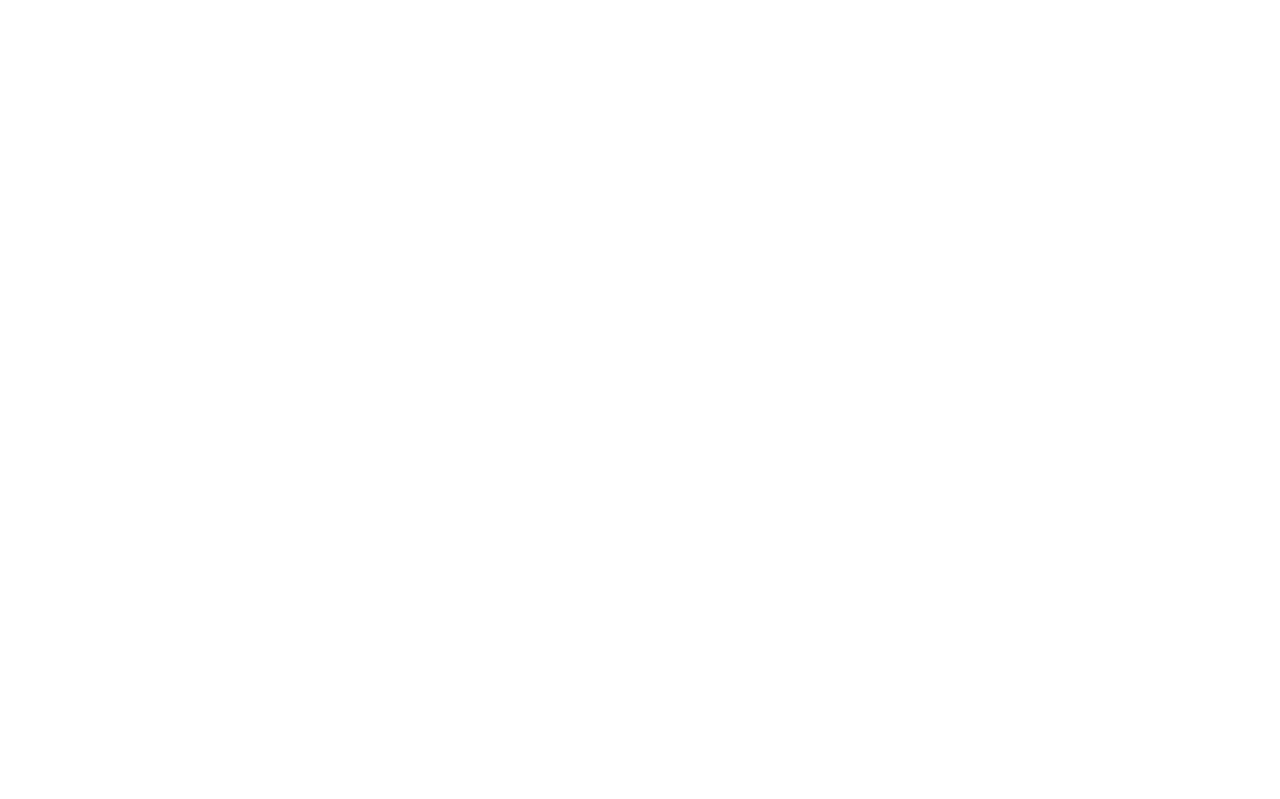
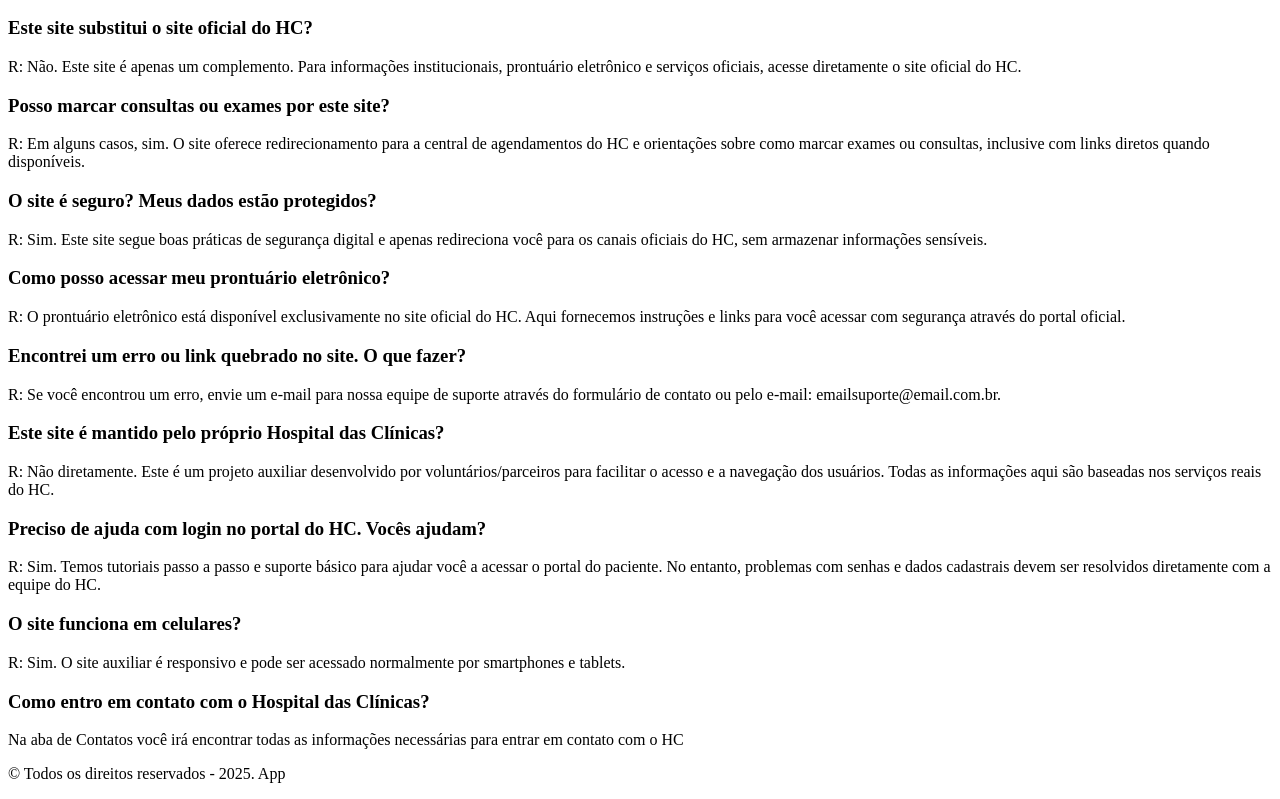
Before and after one commit to Challenge-1TDSPF-RRP/Front-End-Sprint-3, a React (Vite) app in the folder saude-mais/: page /faq in a window 1280 px wide. Before the commit this address had no page. Shown: the part 243-1042 px from the top of the page. Before the commit the page ends 800 px from the top, so only its background shows below. Built offline with nearby package versions, Linux system fonts and the light colour scheme.

Commit message:
Finalizando o faq e adicionando link para ele no menu

```diff
--- a/saude-mais/src/components/Menu/Menu.tsx
+++ b/saude-mais/src/components/Menu/Menu.tsx
@@ -8,6 +8,7 @@
             <Link to="/consultas">Consultas</Link>
             <Link to="/exames">Exames</Link>
             <Link to="/receitas">Receitas</Link>
+            <Link to="/faq">Faq</Link>
         </nav>
     );
 }
--- a/saude-mais/src/main.tsx
+++ b/saude-mais/src/main.tsx
@@ -14,6 +14,7 @@
 import EditarExame from './routes/EditarExame/index.tsx';
 import ReceitaMedica from './routes/ReceitaMedica/index.tsx';
 import EditarReceita from './routes/EditarReceita/index.tsx';
+import Faq from './routes/Faq/index.tsx';
 
 const router = createBrowserRouter([
   {
@@ -32,7 +33,8 @@
       { path: "/editar/exames/:id", element: <EditarExame/> },
       { path: "/receitas", element: <ReceitaMedica/>},
       { path: "/editar/receitas", element: <EditarReceita/>},
-      { path: "/editar/receitas/:id", element: <EditarReceita/>}
+      { path: "/editar/receitas/:id", element: <EditarReceita/>},
+      { path: "/faq", element: <Faq/>}
     ],
   },
 ]);
--- a/saude-mais/src/routes/Faq/index.tsx
+++ b/saude-mais/src/routes/Faq/index.tsx
@@ -4,7 +4,7 @@
     return(
         <main>
             <h2>Perguntas frequentes</h2>
-
+            <section>
                 <div>
                     <h3>O que é este site auxiliar ao HC?</h3>
                     <p> R: Este site foi criado para oferecer suporte e facilitar o acesso a informações, agendamentos, orientações e serviços relacionados ao Hospital das Clínicas (HC). Ele complementa o site oficial com uma interface mais simples e rápida para determinados serviços.</p>
@@ -30,21 +30,32 @@
                     <p>R: O prontuário eletrônico está disponível exclusivamente no site oficial do HC. Aqui fornecemos instruções e links para você acessar com segurança através do portal oficial.</p>
                 </div>
 
-                <p class="resposta">R: O prontuário eletrônico está disponível exclusivamente no site oficial do HC. Aqui fornecemos instruções e links para você acessar com segurança através do portal oficial.</p>
+                <div>
+                    <h3>Encontrei um erro ou link quebrado no site. O que fazer?</h3>
+                    <p>R: Se você encontrou um erro, envie um e-mail para nossa equipe de suporte através do formulário de contato ou pelo e-mail: emailsuporte@email.com.br.</p>
+                </div>
 
-                <p class="pergunta">Encontrei um erro ou link quebrado no site. O que fazer?</p>
-                <p class="resposta">R: Se você encontrou um erro, envie um e-mail para nossa equipe de suporte através do formulário de contato ou pelo e-mail: emailsuporte@email.com.br.</p>
+                <div>
+                    <h3>Este site é mantido pelo próprio Hospital das Clínicas?</h3>
+                    <p>R: Não diretamente. Este é um projeto auxiliar desenvolvido por voluntários/parceiros para facilitar o acesso e a navegação dos usuários. Todas as informações aqui são baseadas nos serviços reais do HC.</p>
+                </div>
 
-                <p class="pergunta">Este site é mantido pelo próprio Hospital das Clínicas?</p>
-                <p class="resposta">R: Não diretamente. Este é um projeto auxiliar desenvolvido por voluntários/parceiros para facilitar o acesso e a navegação dos usuários. Todas as informações aqui são baseadas nos serviços reais do HC.</p>
+                <div>
+                    <h3>Preciso de ajuda com login no portal do HC. Vocês ajudam?</h3>
+                    <p>R: Sim. Temos tutoriais passo a passo e suporte básico para ajudar você a acessar o portal do paciente. No entanto, problemas com senhas e dados cadastrais devem ser resolvidos diretamente com a equipe do HC.</p>
+                </div>
 
-                <p class="pergunta">Preciso de ajuda com login no portal do HC. Vocês ajudam?</p>
-                <p class="resposta">R: Sim. Temos tutoriais passo a passo e suporte básico para ajudar você a acessar o portal do paciente. No entanto, problemas com senhas e dados cadastrais devem ser resolvidos diretamente com a equipe do HC.</p>
+                <div>
+                    <h3>O site funciona em celulares?</h3>
+                    <p>R: Sim. O site auxiliar é responsivo e pode ser acessado normalmente por smartphones e tablets.</p>
+                </div>
 
-                <p class="pergunta">O site funciona em celulares?</p>
-                <p class="resposta">R: Sim. O site auxiliar é responsivo e pode ser acessado normalmente por smartphones e tablets.</p>
+                <div>
+                    <h3>Como entro em contato com o Hospital das Clínicas?</h3>
+                    <p>Na aba de Contatos você irá encontrar todas as informações necessárias para entrar em contato com o HC</p>
+                </div>
 
-                <p class="pergunta">Como entro em contato com o Hospital das Clínicas?</p>
+            </section>
 
         </main>
     )
```
Lines whose indentation alone changed are shown as unchanged.
